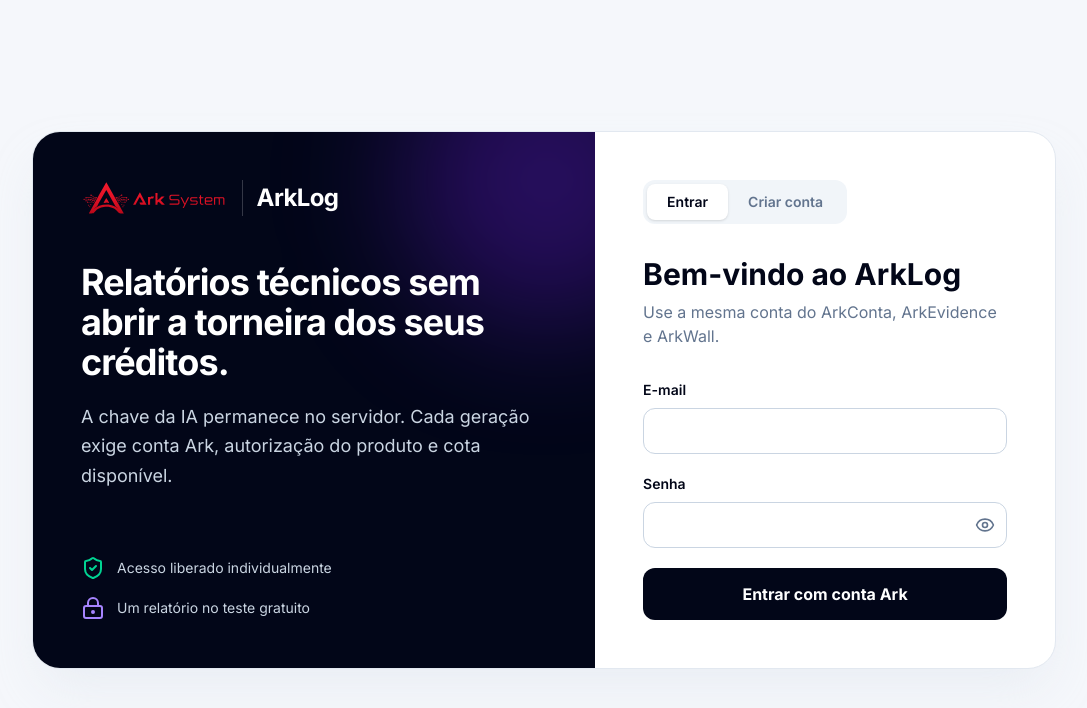
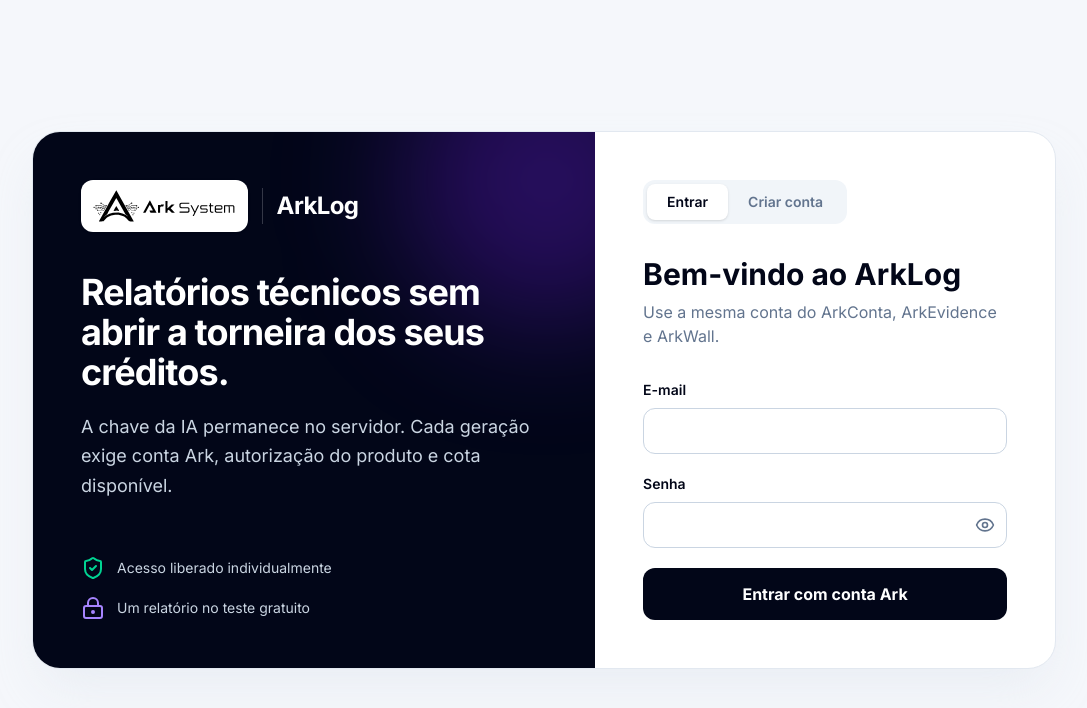
Before and after one commit to alvaro-alencar/ArkLog, a React (Vite) app in the folder dashboard/: page /login in a window 1280 px wide. Shown: the top 708 px of the page, without its empty margins (96-1183 px from the left). Built offline with nearby package versions, Linux system fonts and the light colour scheme; no server answers.

Commit message:
feat: refine ArkLog connection experience

```diff
--- a/dashboard/src/components/ArkBrand.tsx
+++ b/dashboard/src/components/ArkBrand.tsx
@@ -2,11 +2,13 @@ import React from 'react';
 
 const ArkBrand: React.FC<{ compact?: boolean; inverse?: boolean }> = ({ compact = false, inverse = false }) => (
   <div className={`inline-flex items-center ${compact ? 'gap-2.5' : 'gap-3.5'}`}>
-    <img
-      src={`${import.meta.env.BASE_URL}ark-system-logo.svg`}
-      alt="ArkSystem"
-      className={`${compact ? 'h-7' : 'h-9'} w-auto object-contain`}
-    />
+    <span className={inverse ? 'inline-flex rounded-xl bg-white px-2.5 py-2 shadow-sm' : 'inline-flex'}>
+      <img
+        src={`${import.meta.env.BASE_URL}ark-system-logo.svg`}
+        alt="ArkSystem"
+        className={`${compact ? 'h-7' : 'h-9'} w-auto object-contain brightness-0`}
+      />
+    </span>
     <span
       className={`${compact ? 'h-7' : 'h-9'} w-px ${inverse ? 'bg-white/20' : 'bg-slate-200'}`}
       aria-hidden="true"
```
